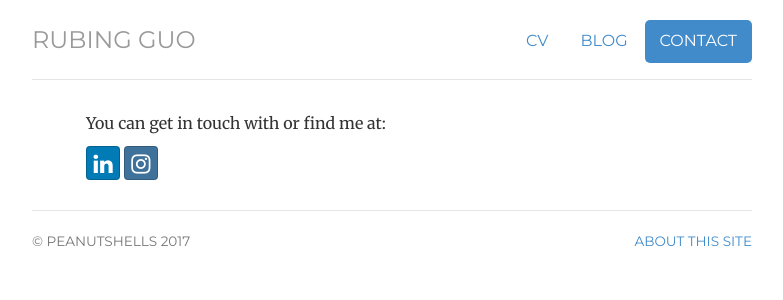
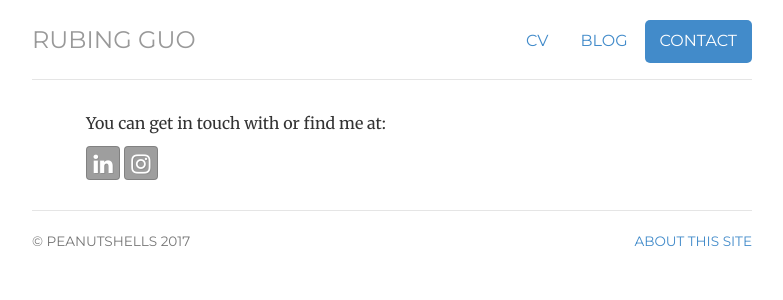
Before and after one commit to flower-joke/peanutshells.github.io, a Jekyll site: the page built from contact/index.html, in a window 1280 px wide. Shown: the top 300 px of the page, without its empty margins (248-1031 px from the left). Built offline with Jekyll 4.4.1, drawn with Linux system fonts in a browser that asks for light colours; nearby versions of some CDN libraries.

Commit message:
Update style.css

```diff
--- a/css/style.css
+++ b/css/style.css
@@ -140,3 +140,11 @@ pre.prettyprint { padding: 10px !important; margin: 40px; font-size: 12px;}
 	padding-top: 5.5px;
 	margin: 5px 15px 0px 0px;
 	font-family: 'Montserrat', Helvetica, sans-serif; }
+
+/* btn Viewing now */
+.btn {
+    color: #fff;
+    border: 1px solid rgba(0,0,0,0.18);
+    background: rgba(0,0,0,0.38);
+    text-shadow: 1px 1px 0 rgba(0,0,0,0.08);
+}
```
